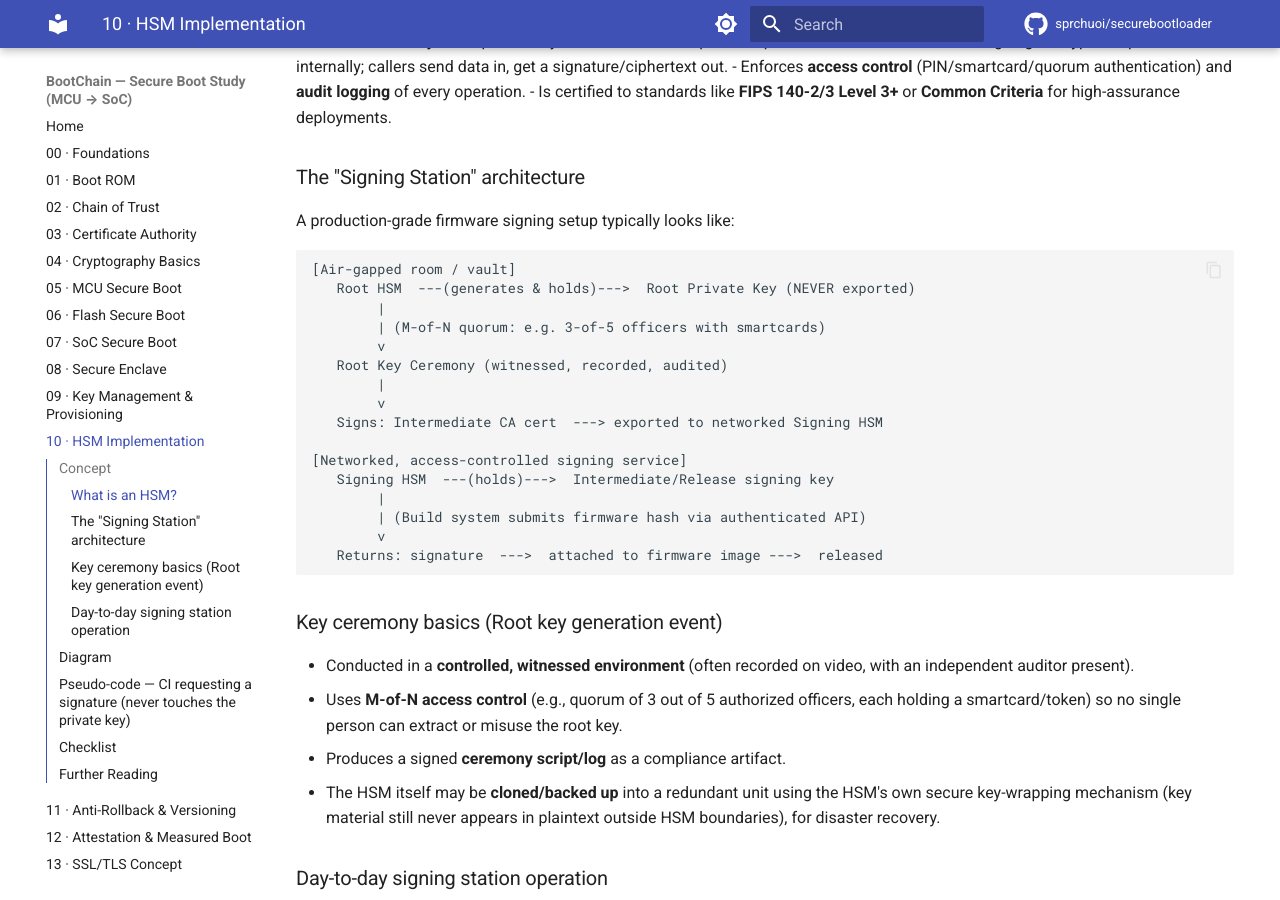
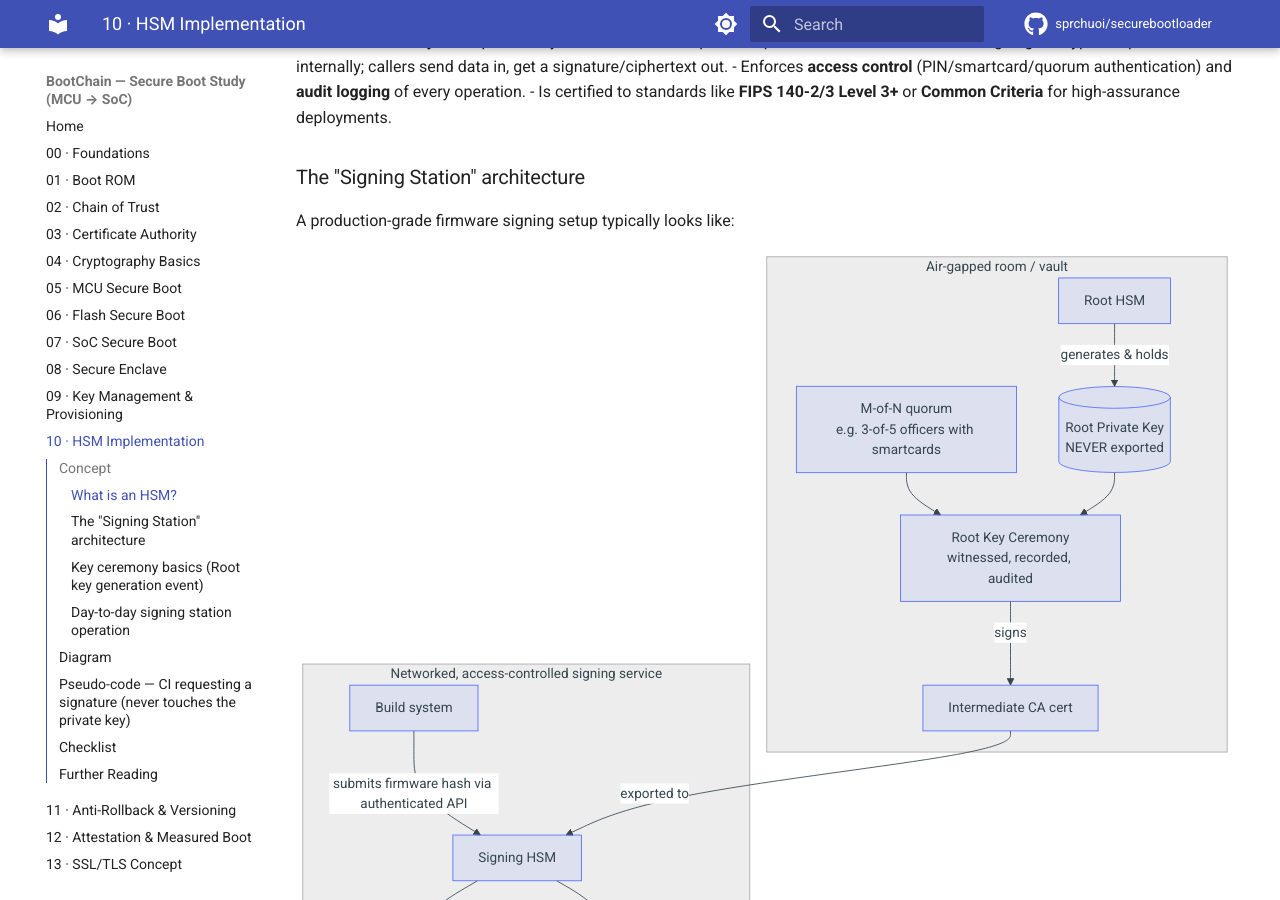
Before and after one commit to sprchuoi/securebootloader, an MkDocs documentation site: the page built from docs/10-hsm-implementation/README.md, in a window 1280 px wide and 900 px high, scrolled down 383 px. Built offline with MkDocs 1.6.1 and Material for MkDocs 9.7.7, drawn with Linux system fonts in a browser that asks for light colours; comment, search, counter and statistics services are not loaded; part of the change alters nothing that is shown.

Commit message:
Convert signing station ASCII diagram to mermaid flowchart
docs/10-hsm-implementation/README.md rendered the signing station
architecture as a plain ASCII block, which does not render as a graph
in the docs site. Replaced with an equivalent mermaid flowchart
(Root HSM/vault subgraph + networked signing service subgraph).

Co-authored-by: Copilot <223556219+Copilot@users.noreply.github.com>

````diff
--- a/docs/10-hsm-implementation/README.md
+++ b/docs/10-hsm-implementation/README.md
@@ -23,23 +23,37 @@ that:
 ### The "Signing Station" architecture
 A production-grade firmware signing setup typically looks like:
 
-```
-[Air-gapped room / vault]
-   Root HSM  ---(generates & holds)--->  Root Private Key (NEVER exported)
-        |
-        | (M-of-N quorum: e.g. 3-of-5 officers with smartcards)
-        v
-   Root Key Ceremony (witnessed, recorded, audited)
-        |
-        v
-   Signs: Intermediate CA cert  ---> exported to networked Signing HSM
+```mermaid
+flowchart TD
+    subgraph VAULT["Air-gapped room / vault"]
+        ROOTHSM[Root HSM]
+        ROOTKEY[(Root Private Key<br/>NEVER exported)]
+        QUORUM["M-of-N quorum<br/>e.g. 3-of-5 officers with smartcards"]
+        CEREMONY[Root Key Ceremony<br/>witnessed, recorded, audited]
+        ICACERT[Intermediate CA cert]
 
-[Networked, access-controlled signing service]
-   Signing HSM  ---(holds)--->  Intermediate/Release signing key
-        |
-        | (Build system submits firmware hash via authenticated API)
-        v
-   Returns: signature  --->  attached to firmware image --->  released
+        ROOTHSM -->|generates & holds| ROOTKEY
+        QUORUM --> CEREMONY
+        ROOTKEY --> CEREMONY
+        CEREMONY -->|signs| ICACERT
+    end
+
+    subgraph SIGNSVC["Networked, access-controlled signing service"]
+        SIGNHSM[Signing HSM]
+        RELKEY[(Intermediate / Release signing key)]
+        BUILD[Build system]
+        SIG[Signature]
+        IMAGE[Firmware image + signature]
+        RELEASE[Released]
+
+        BUILD -->|submits firmware hash via authenticated API| SIGNHSM
+        SIGNHSM -->|holds| RELKEY
+        SIGNHSM -->|returns| SIG
+        SIG -->|attached to| IMAGE
+        IMAGE --> RELEASE
+    end
+
+    ICACERT -->|exported to| SIGNHSM
 ```
 
 ### Key ceremony basics (Root key generation event)
````
